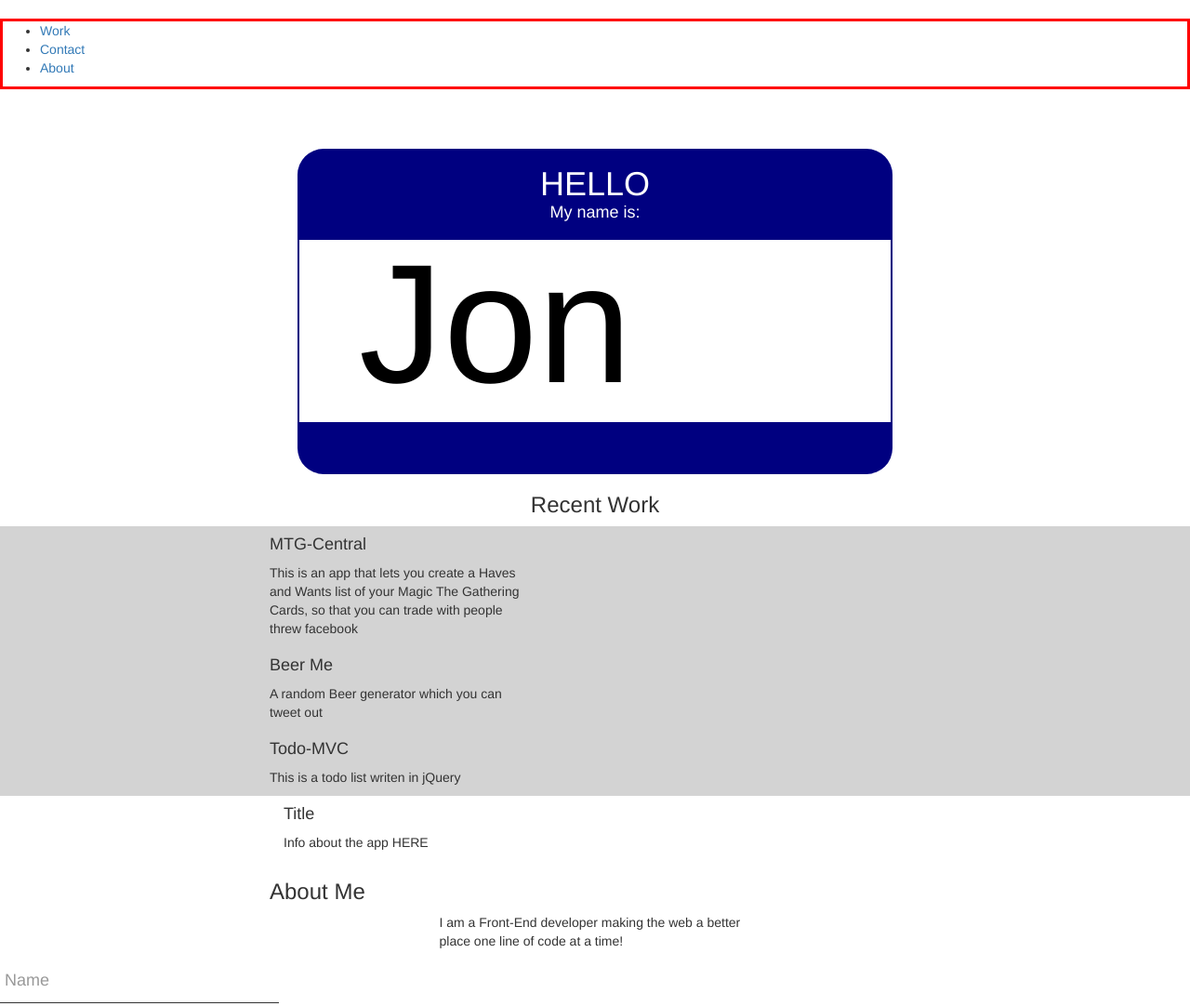
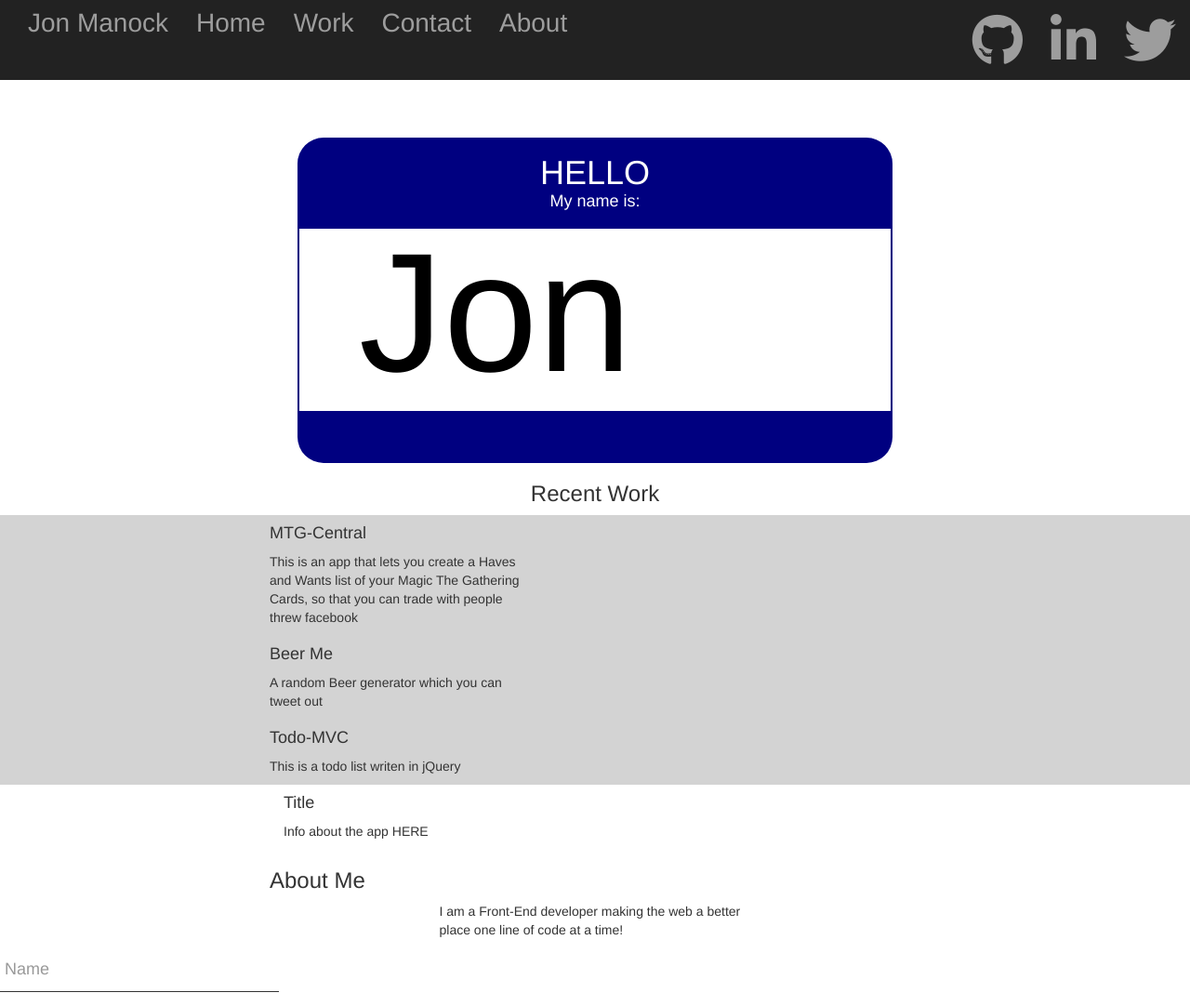
Before and after one commit to jmanock/WebSite, a website: page app/index.html in a window 1280 px wide. Shown: the top 1082 px of the page at 93% size. Drawn offline with nearby package versions, Linux system fonts and the light colour scheme; files that its build step writes are made by us from their sources.

Commit message:
content added, style next up

```diff
--- a/app/index.html
+++ b/app/index.html
@@ -6,6 +6,8 @@
     <meta name="viewport" content="width=device-width, initial-scale=1, minimal-ui">
     <title>Jon | Front-End Developer</title>
     <!-- Place favicon.ico and apple-touch-icon.png in the root directory -->
+
+    <link rel="stylesheet" href="../bower_components/components-font-awesome/css/font-awesome.css"/>
 
     <!-- build:css styles/vendor.css -->
     <!-- bower:css -->
@@ -27,11 +29,31 @@
     <![endif]-->
 
   <header>
-    <ul class=''>
-      <li class='active'><a href='#'>Work</a></li>
-      <li><a href='#'>Contact</a></li>
-      <li><a href='#'>About</a></li>
-    </ul>
+    <nav class='navebar navbar-inverse navbar-fixed-top'>
+      <div class='container-fluid'>
+        <div class='navbar-header'>
+          <button type="button" class="navbar-toggle" data-toggle="collapse" data-target="#myNavbar">
+            <span class="icon-bar"></span>
+            <span class="icon-bar"></span>
+            <span class="icon-bar"></span>
+          </button>
+          <a class='navbar-brand' href='#'>Jon Manock</a>
+        </div>
+        <div>
+          <ul class='nav navbar-nav'>
+            <li><a href='#'>Home</a></li>
+            <li><a href='#'>Work</a></li>
+            <li><a href='#'>Contact</a></li>
+            <li><a href='#'>About</a></li>
+          </ul>
+          <ul class='nav navbar-nav navbar-right'>
+            <li><a href='https://github.com/jmanock' target='_blank'><span class='fa fa-github fa-2x'></span></a></li>
+            <li><a href='http://www.linkedin.com/in/jonmanock/'><span class='fa fa-linkedin fa-2x'></span></a></li>
+            <li><a href='https://twitter.com/jmanock'><span class='fa fa-twitter fa-2x'></span></a></li>
+          </ul>
+        </div>
+      </div>
+    </nav>
   </header>
 
   <div class='nameTag'>
@@ -135,6 +157,7 @@
     <!-- build:js scripts/vendor.js -->
     <!-- bower:js -->
     <script src="../bower_components/jquery/dist/jquery.js"></script>
+    <script src="../bower_components/bootstrap/dist/js/bootstrap.js"></script>
     <!-- endbower -->
     <!-- endbuild -->
 
--- a/app/styles/main.css
+++ b/app/styles/main.css
@@ -87,12 +87,16 @@ body {
     border-bottom: 0;
   }
 }
-header{
-  border:3px solid red;
+.navbar-brand{
+  font-size:2em;
+}
+
+.navbar-nav{
+  font-size:2em;
 }
 .nameTag{
   background-color:white;
-  margin-top:5%;
+  margin-top:10%;
   margin-left:25%;
   width:50%;
   height:25em;
--- a/bower.json
+++ b/bower.json
@@ -3,6 +3,7 @@
   "private": true,
   "dependencies": {
     "bootstrap": "~3.3.1",
-    "modernizr": "~2.8.1"
+    "modernizr": "~2.8.1",
+    "components-font-awesome": "~4.2.0"
   }
 }
```
